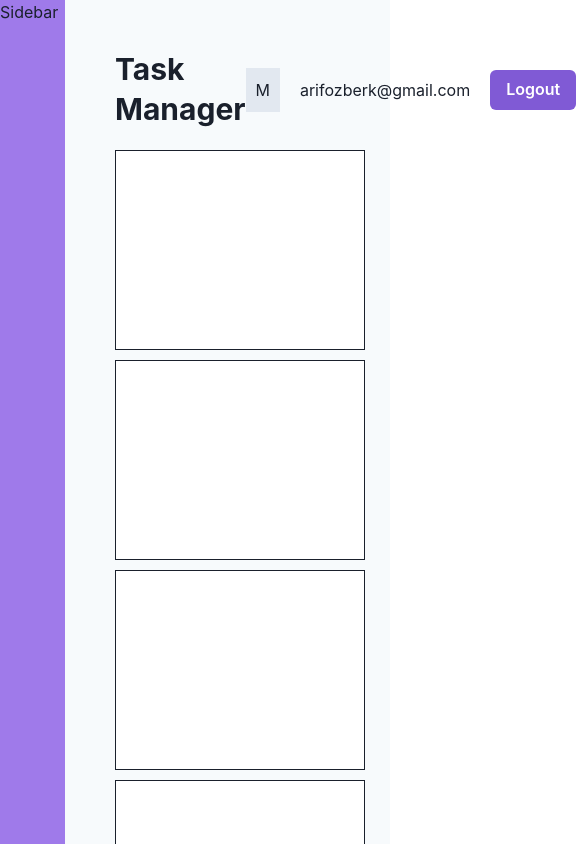
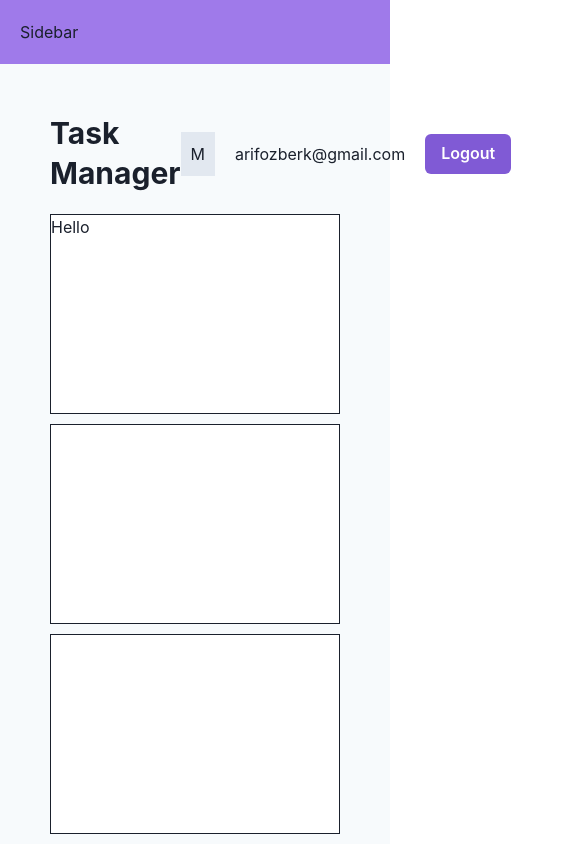
Before and after one commit to arif-ozberk/ChakraUI-Tutorial-Project, a React (Vite) app: page / in a window 390 px wide. Shown: the top 844 px of the page, 576 px wide, since content can reach past the window. Built offline with nearby package versions, Linux system fonts and the light colour scheme.

Commit message:
Responsive Styles

```diff
--- a/index.html
+++ b/index.html
@@ -5,6 +5,7 @@
 	<meta charset="UTF-8" />
 	<meta name="viewport" content="width=device-width, initial-scale=1.0" />
 	<title>Chakra UI</title>
+	<link type="image/png" sizes="32x32" rel="icon" href="/icons8-chakra-ui-32.png">
 </head>
 
 <body>
--- a/src/layouts/RootLayout.jsx
+++ b/src/layouts/RootLayout.jsx
@@ -13,16 +13,17 @@ const RootLayout = () => {
         <Grid templateColumns="repeat(6, 1fr)" bg="gray.50">
             <GridItem
                 as="aside"
-                colSpan="1"
-                minHeight="100vh"
+                colSpan={{ base: 6, lg: 2, xl: 1 }}
+                minHeight={{ lg: "100vh" }}
                 bg="purple.400"
+                p={{ base: "20px", lg: "30px" }}
             >
                 <span>Sidebar</span>
             </GridItem>
 
             <GridItem
                 as="main"
-                colSpan="5"
+                colSpan={{ base: 6, lg: 4, xl: 5 }}
                 p="40px"
             >
                 <Navbar />
--- a/src/pages/Dashboard.jsx
+++ b/src/pages/Dashboard.jsx
@@ -3,14 +3,16 @@ import React from 'react';
 // Styles
 
 // Chakra UI
-import { Box, SimpleGrid } from '@chakra-ui/react';
+import { Box, SimpleGrid, Text } from '@chakra-ui/react';
 
 
 const Dashboard = () => {
 
     return (
         <SimpleGrid p="10px" spacing="10px" minChildWidth="250px" >
-            <Box bg="white" h="200px" border="1px solid"></Box>
+            <Box bg="white" h="200px" border="1px solid">
+                <Text>Hello</Text>
+            </Box>
             <Box bg="white" h="200px" border="1px solid"></Box>
             <Box bg="white" h="200px" border="1px solid"></Box>
             <Box bg="white" h="200px" border="1px solid"></Box>
```
Also changed, not shown: public/icons8-chakra-ui-32.png (added).
